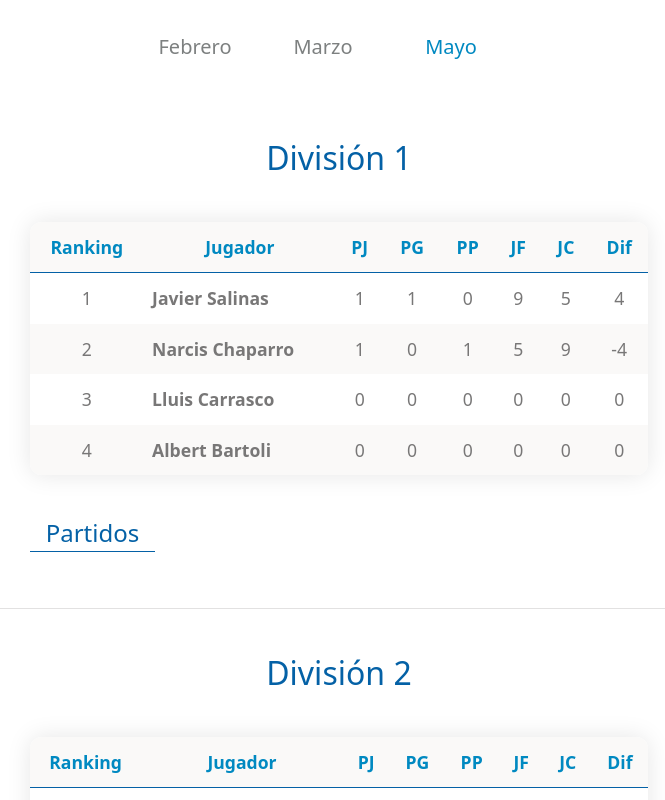
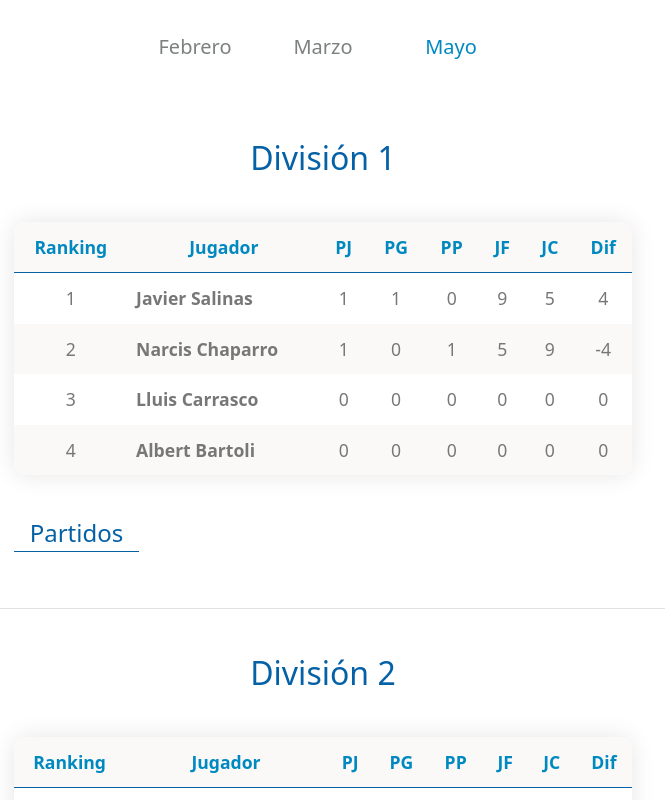
Before and after one commit to kvi-ki/tennis-matches, a Next.js app: page / in a window 1280 px wide. Shown: the top 800 px of the page, without its empty margins (317-982 px from the left). Built offline with nearby package versions, Linux system fonts and the light colour scheme.

Commit message:
style: update width

```diff
--- a/src/components/divisionCards/DivisionCards.tsx
+++ b/src/components/divisionCards/DivisionCards.tsx
@@ -12,7 +12,7 @@ export default function DivisionCards({
         return (
           <li
             key={index}
-            className="m-4 pb-8 w-full flex flex-col items-center border-b border-[#e2e1e1] md:px-16"
+            className="my-4 pb-8 px-6 w-full flex flex-col items-center border-b border-[#e2e1e1] md:px-16"
           >
             <DivisionCard league={league} />
           </li>
--- a/src/components/match/Match.tsx
+++ b/src/components/match/Match.tsx
@@ -26,7 +26,7 @@ export default function Match({ match }: { match: MatchProps }) {
   const score = getScore();
 
   return (
-    <li className="my-8 w-8/12 grid grid-flow-row grid-cols-3 text-center text-darkGray text-textMatches font-semibold md:text-textMd">
+    <li className="my-8 grid grid-flow-row grid-cols-3 text-center text-darkGray text-textMatches font-semibold md:w-8/12 md:text-textMd lg:w-6/12">
       <p className="p-2 col-span-2">{match.player1}</p>
       <p className="p-2 border-l border-blue">{score.score1}</p>
       <p className="p-2 col-span-2 border-t border-blue">{match.player2}</p>
```
